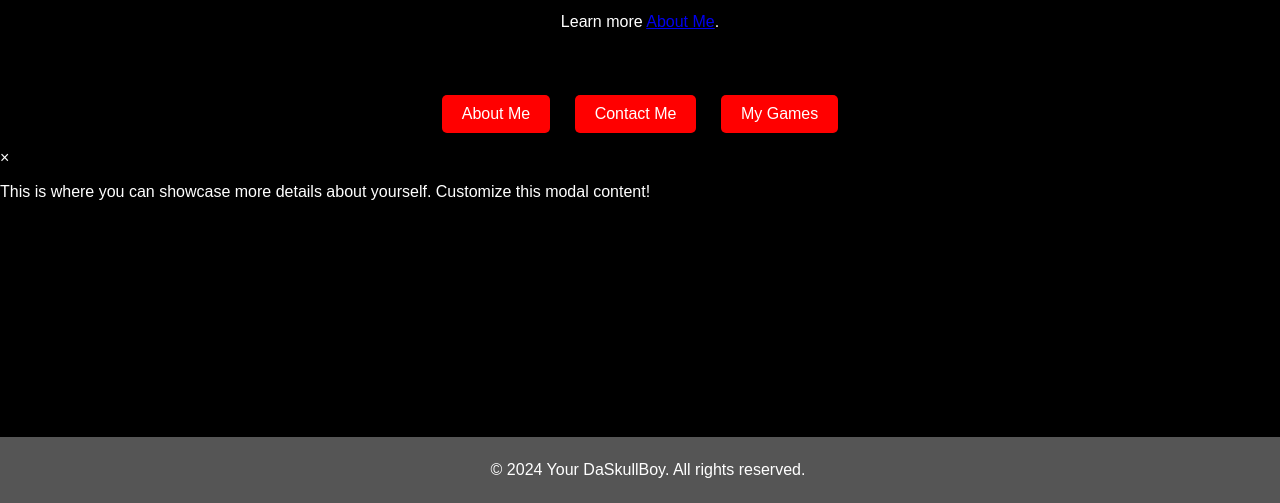
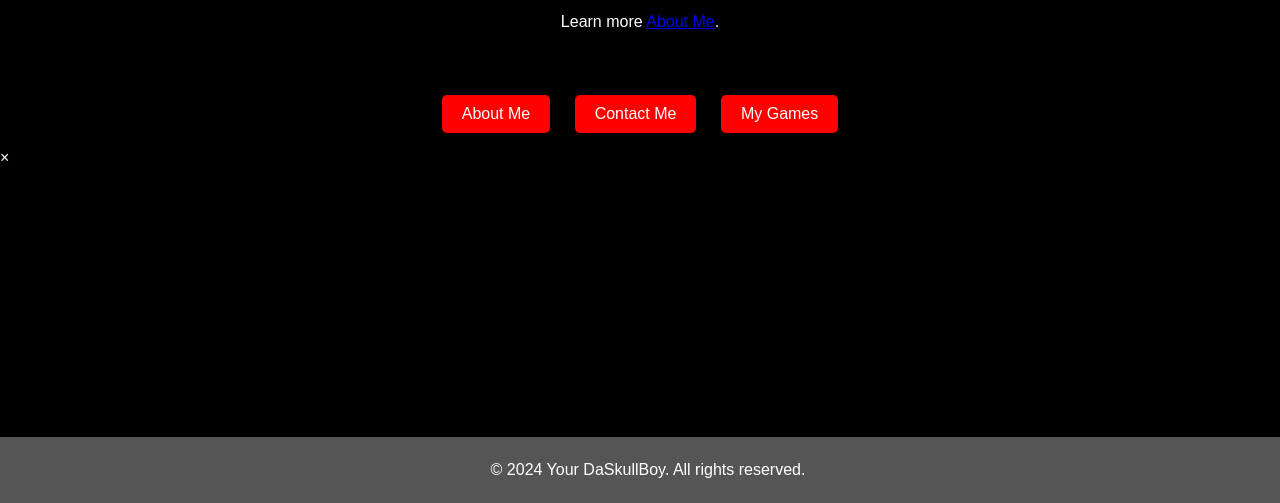
Before and after one commit to DaSkullBoy/Website, a plain HTML site: page index.html in a window 1280 px wide. Shown: the part 297-800 px from the top of the page. Drawn offline with Linux system fonts and the light colour scheme.

Commit message:
Update index.html

```diff
--- a/index.html
+++ b/index.html
@@ -30,7 +30,6 @@
 <div id="aboutMeModal" class="modal">
     <div class="modal-content">
         <span class="close" onclick="closeAboutMeModal()">&times;</span>
-        <p>This is where you can showcase more details about yourself. Customize this modal content!</p>
     </div>
 </div>
 
```
